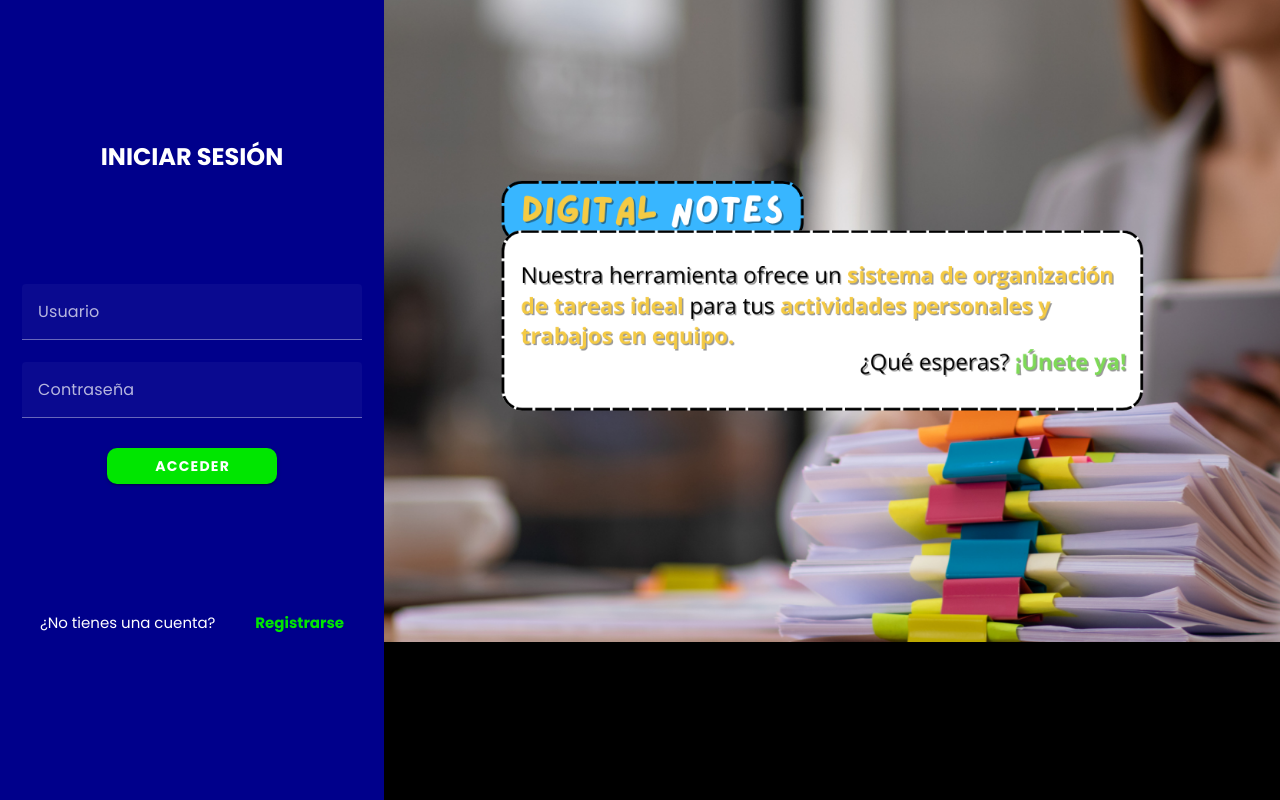
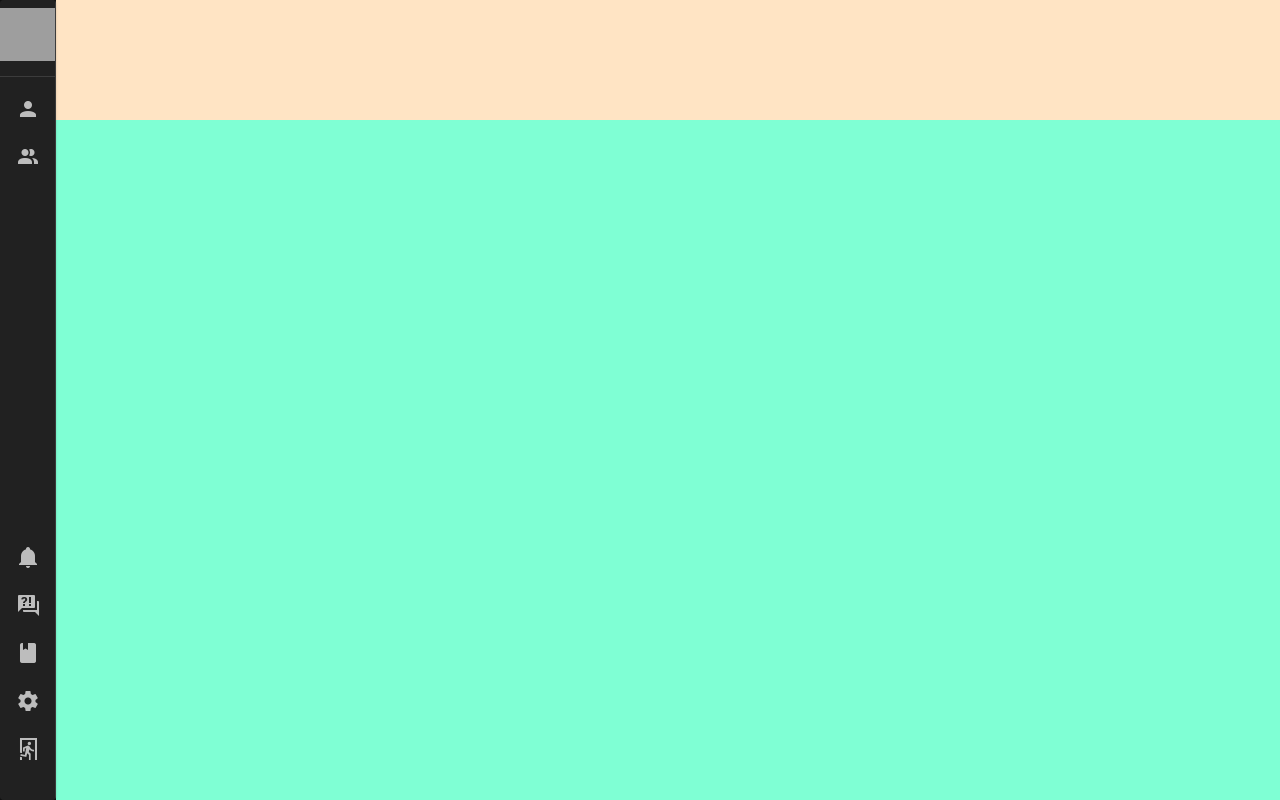
Before and after one commit to kpuxinnodev/digital-notes, a Vue app in the folder Front-End/: page / in a window 1280 px wide. Built offline with nearby package versions, Linux system fonts and the light colour scheme; grey boxes are pictures that could not be loaded.

Commit message:
+ navbar in /components

```diff
--- /dev/null
+++ b/Front-End/src/components/NavBar.vue
@@ -0,0 +1,80 @@
+<template>
+    <div>
+        <v-card>
+        <v-layout>
+          <v-navigation-drawer app
+            permanent
+            absolute
+            location="left"
+            rail
+          >
+            <v-list>
+                <img src="/home/kpuxinno/Escritorio/vuetify-project/src/assets/user.png" alt="logo.png">
+            </v-list>
+
+            <v-divider></v-divider>
+
+            <div class="navegador">
+                <v-list>
+                    <router-link v-for="ruta in rutas_uno" :key="ruta.name" :to="ruta.path">
+                        <v-list-item :prepend-icon="ruta.icon" :title="ruta.title" :value="ruta.value"></v-list-item>
+                    </router-link>
+                </v-list>
+
+                <v-list>
+                    <router-link v-for="rutas in rutas_dos" :key="rutas.name" :to="rutas.path">
+                        <v-list-item :prepend-icon="rutas.icon" :title="rutas.title" :value="rutas.value"></v-list-item>
+                    </router-link>
+                </v-list>
+            </div>
+            </v-navigation-drawer>
+
+          <v-main style="height: 100vh"></v-main>
+        </v-layout>
+      </v-card>
+    </div>
+</template>
+
+<script setup>
+import { useRouter } from 'vue-router'
+
+const router = useRouter()
+const rutas_uno = [ //Menús principales
+  { path: '/miespacio', title: 'Mi Espacio', value: 'miespacio', icon: 'mdi-account'},
+  { path: '/grupo', title: 'Grupo', value: 'grupo', icon: 'mdi-account-multiple'},
+]
+const rutas_dos = [ //Menús secundarios
+  { path: '/notificaciones', title: 'Notificaciones', value: 'notificaciones', icon: 'mdi-bell'},
+  { path: '/faq', title: 'FAQ', value: 'faq', icon: 'mdi-frequently-asked-questions'},
+  { path: '/guia', title: 'Guía', value: 'guia', icon: 'mdi-book'},
+  { path: '/configuracion', title: 'Configuración', value: 'configuracion', icon: 'mdi-cog'},
+  { path: '/salir', title: 'Salir', value: 'salir', icon: 'mdi-exit-run'}
+]
+</script>
+
+<style>
+
+*, ::before, ::after {
+  color: white;
+  text-decoration: none;
+}
+
+.v-card--variant-elevated, .v-card--variant-flat {
+  background: none;
+}
+
+img{
+  height: 53px;
+}
+
+.navegador {
+    display: flex;
+    flex-direction: column;
+    justify-content: space-between;
+    height: 88%;
+}
+
+.v-list {
+    padding: 0;
+}
+</style>
--- a/Front-End/src/pages/index.vue
+++ b/Front-End/src/pages/index.vue
@@ -1,78 +1,34 @@
 <template>
   <div class="main">
-    <!--Main page-->
-    <div class="formulario">
-      <!--Formulario-->
+    <!--Main-->
+    <NavBar/>
 
-      <h2>iniciar sesión</h2>
+    <div class="content">
+      <!--Page Content-->
+      <div class="notes-options">
+        <!--Opciones de Notas-->
 
-      <v-sheet class="mx-auto" width="340">
-        <v-form fast-fail @submit.prevent>
-          <v-text-field v-for="(campo, index) in campos"
-          :key="index"
-          :v-model="campo.model"
-          :rules="campo.rules"
-          :label="campo.label"
-          ></v-text-field>
+      </div>
 
-          <v-btn class="mt-2" type="submit" block>Acceder</v-btn>
-        </v-form>
-      </v-sheet>
+      <div class="notes-show">
+        <!--Mostrar las Notas-->
 
-      <div class="acceder">
-        <!--Acceder-->
-        <p>
-          ¿No tienes una cuenta?
-        </p>
-        <a href="#">Registrarse</a>
       </div>
     </div>
 
-    <div class="carousel">
-      <!--Carousel-->
-
-      <v-carousel
-      show-arrows="hover"
-      height="642"
-      hide-delimiters="true"
-      >
-        <v-carousel-item v-for="(imagen, index) in imagenes"
-        :key="index"
-        :src="imagen.src"
-        :cover="imagen.cover"
-        ></v-carousel-item>
-      </v-carousel>
-
-    </div>
   </div>
 </template>
+<script setup>
+import NavBar from '@/components/NavBar.vue';
 
-<script setup>
-import { ref } from 'vue'
-
-//<-Carousel->
-const imagenes = ref([  //Almacena imágenes que se muestran en el carousel.
-  {nombre: "Bienvenida", src: "/img/register/1.png", cover:"cover"},
-  {nombre: "Servicios", src: "/img/register/2.png", cover:"cover"},
-  {nombre: "Membresía", src: "/img/register/3.png", cover:"cover"}
-]);
-
-//<-Formulario->
-const campos = ref([  //Almacena los campos que se muestran en el formulario.
-  {model:"Usuario", rules:"", label:"Usuario"},
-  {model:"Password", rules:"", label:"Contraseña"}
-])
 </script>
-
 <style scoped>
-@import url('https://fonts.googleapis.com/css2?family=Poppins:wght@300;400;600;700&family=Roboto:wght@300;400;500;700&display=swap');
-
-/**----div.main----*/
 
 *{
   font-family: "Poppins", sans-serif;
 }
 
+/**----div.main----*/
 .main {
   height: 100%;
   width: 100%;
@@ -81,76 +37,36 @@ const campos = ref([  //Almacena los campos que se muestran en el formulario.
   flex-direction: row;
 }
 
-/**----div.carousel----*/
-.carousel {
+/**----div.nav-bar----*/
+.nav-bar {
   height: 100%;
-  width: 70%;
+  width: 60px;
 
-  background-color: black;
+  background-color: goldenrod;
 }
 
-/**----div.formulario----*/
-.formulario {
+/**----div.content----*/
+.content {
   height: 100%;
-  width: 30%;
+  width: 100%;
 
-  display: flex;
-  flex-direction: column;
-  align-items: center;
-  justify-content: space-evenly;
-
-  background-color: darkblue;
+  background-color: skyblue;
 }
 
-.formulario > h2 {
-  margin-top: 50px;
-  margin-bottom: 20px;
-  align-self: center;
-  text-transform: uppercase;
+/**----div.notes-options----*/
+.content > .notes-options {
+  height: 15%;
+  width: 100%;
+
+  background-color: bisque;
 }
 
-.formulario > .v-sheet {
-  background-color: transparent;
+/**----div.notes-show----*/
+.content > .notes-show {
+  height: 85%;
+  width: 100%;
 
-}
-
-button {
-  background-color: rgb(0, 230, 0);
-  border-radius: 10px;
-  margin: auto;
-  font-weight: bolder;
-}
-
-.v-btn--block {
-  min-width: 50%;
-  align-self: center;
-}
-
-
-/**----div.acceder----*/
-.acceder {
-  height: 10%;
-  width: 100%;
-  position: relative;
-  margin-top: 10%;
-  margin-bottom: 5%;
-
-  display: flex;
-  flex-direction: row;
-
-  background-color: darkblue;
-  justify-content: space-evenly;
-}
-
-.acceder > p {
-  font-size: 15px;
-}
-
-.acceder > a {
-  font-size: 15px;
-  text-decoration: none;
-  color: rgb(0, 230, 0);
-  font-weight: bolder;
+  background-color: aquamarine;
 }
 
 </style>
```
Also changed, not shown: Front-End/src/pages/login.vue (indentation only), Front-End/src/pages/register.vue (renamed from Front-End/src/pages/signup.vue).
